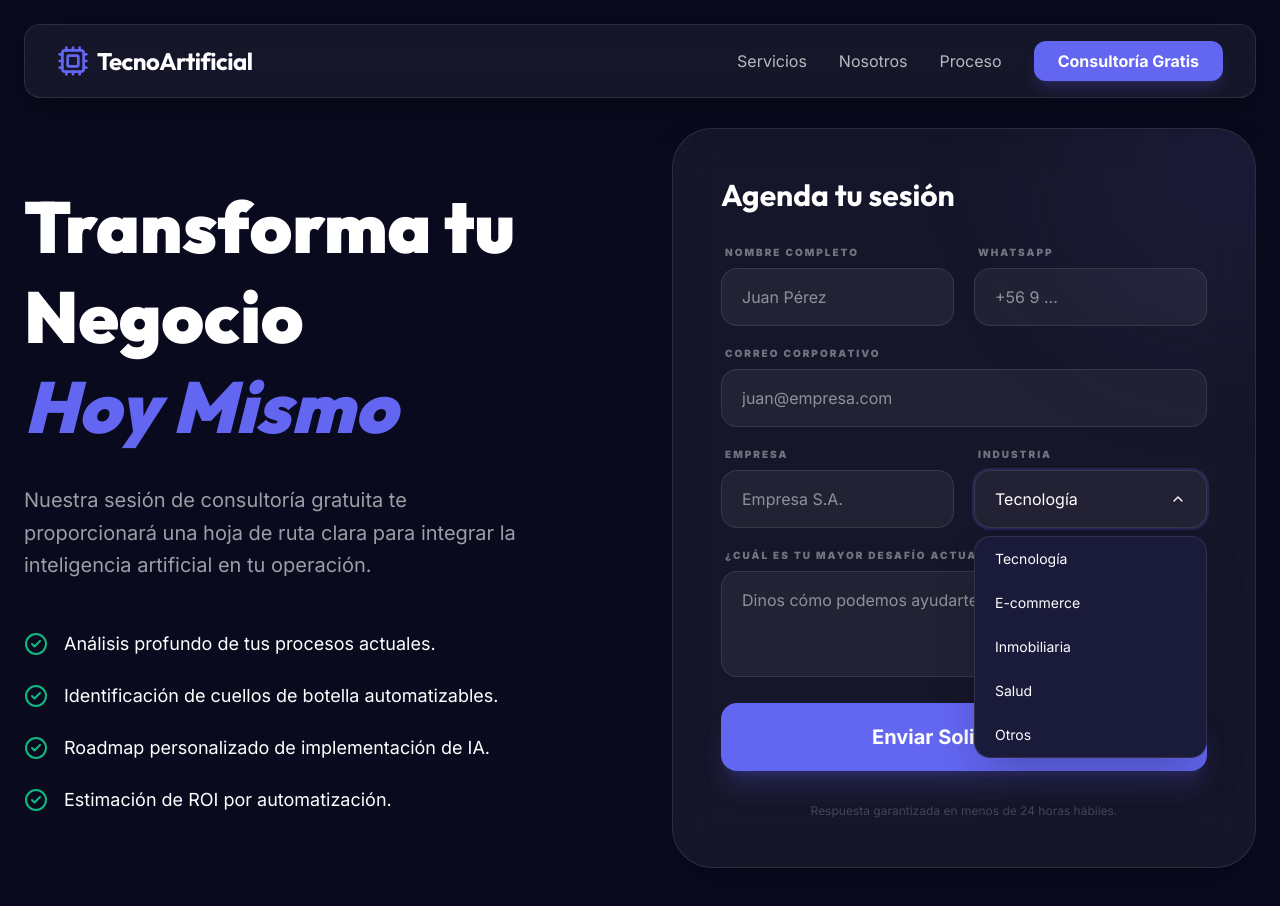
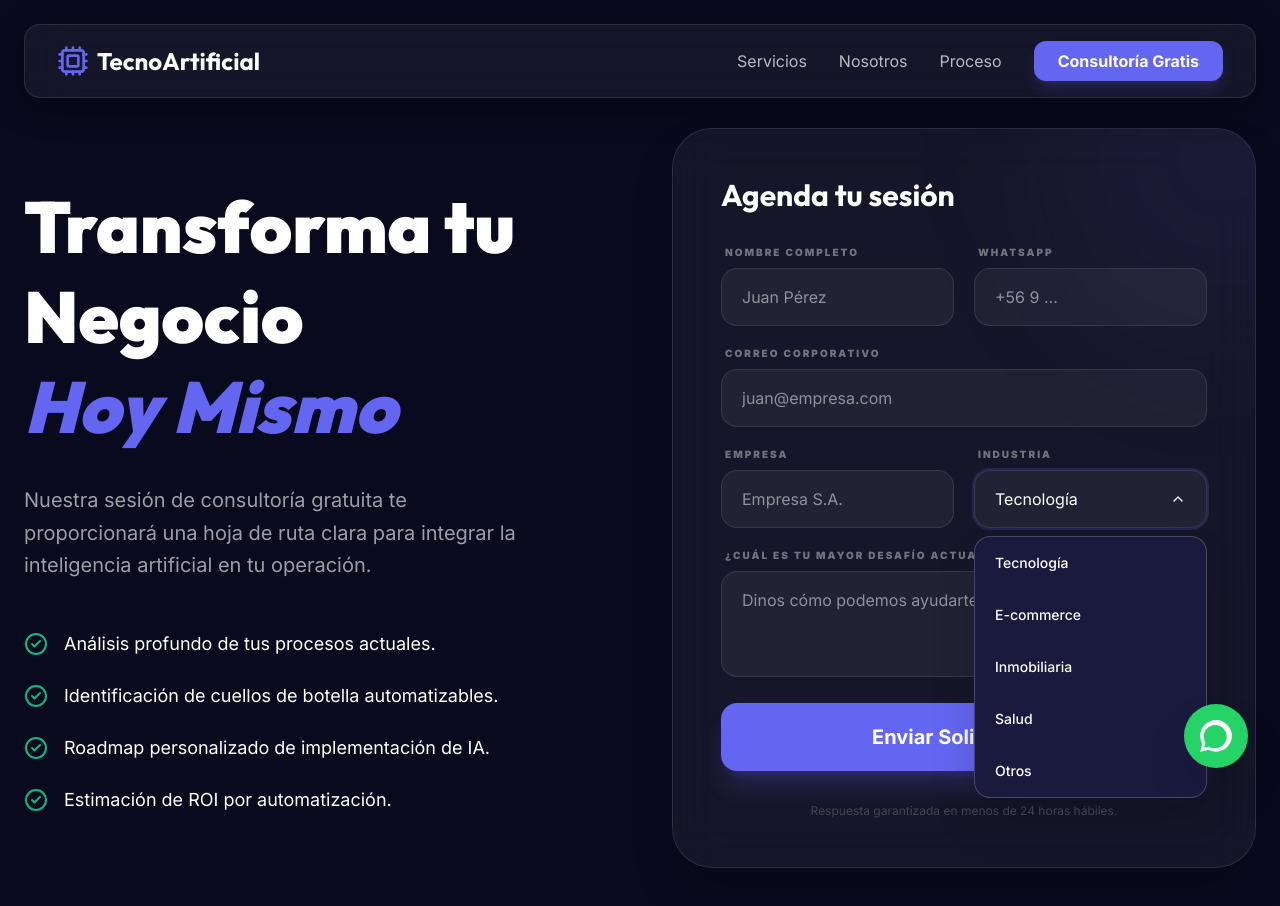
Before and after one commit to mvaldes86-pixel/tecnoartificial, a Next.js app: page /consultoria in a window 1280 px wide. Both pictures are taken after a click on the button "Tecnología". Shown: the top 906 px of the page. Built offline with nearby package versions, Linux system fonts and the light colour scheme.

Commit message:
Site: Permanent Fix - Navigation + WhatsApp + UI Polish

```diff
--- a/src/app/consultoria/page.tsx
+++ b/src/app/consultoria/page.tsx
@@ -177,7 +177,7 @@ export default function ConsultoriaPage() {
                     </button>
 
                     {isDropdownOpen && (
-                      <div className="absolute top-full left-0 right-0 mt-2 bg-[#1A1A3A] border border-white/10 rounded-2xl overflow-hidden z-50 shadow-2xl">
+                      <div className="absolute top-full left-0 right-0 mt-2 bg-[#1A1A3F] border border-white/20 rounded-2xl overflow-hidden z-[100] shadow-2xl animate-in fade-in zoom-in-95 duration-200">
                         {industrias.map((ind) => (
                           <button
                             key={ind}
@@ -186,13 +186,14 @@ export default function ConsultoriaPage() {
                               setFormData({...formData, industria: ind});
                               setIsDropdownOpen(false);
                             }}
-                            className="w-full px-5 py-3 text-left hover:bg-primary transition-colors text-sm"
+                            className="w-full px-5 py-4 text-left hover:bg-primary transition-colors text-sm font-medium"
                           >
                             {ind}
                           </button>
                         ))}
                       </div>
                     )}
+
                   </div>
                 </div>
 
--- a/src/app/layout.tsx
+++ b/src/app/layout.tsx
@@ -35,9 +35,26 @@ export default function RootLayout({
       lang="es"
       className={`${outfit.variable} ${inter.variable} h-full antialiased`}
     >
-      <body className="min-h-full flex flex-col bg-[#0A0A1F] text-white">
+      <body className="min-h-full flex flex-col bg-[#0A0A1F] text-white selection:bg-primary/30">
         {children}
+
+        {/* Botón WhatsApp Flotante */}
+        <a
+          href="https://wa.me/569XXXXXXXX"
+          target="_blank"
+          rel="noopener noreferrer"
+          className="fixed bottom-8 right-8 z-[100] bg-[#25D366] p-4 rounded-full shadow-2xl hover:scale-110 active:scale-95 transition-all group"
+          aria-label="Contactar por WhatsApp"
+        >
+          <svg className="w-8 h-8 text-white fill-current" viewBox="0 0 24 24">
+            <path d="M.057 24l1.687-6.163c-1.041-1.804-1.588-3.849-1.587-5.946.003-6.556 5.338-11.891 11.893-11.891 3.181.001 6.167 1.24 8.413 3.488 2.246 2.248 3.484 5.232 3.483 8.412-.003 6.557-5.338 11.892-11.893 11.892-1.997-.001-3.951-.5-5.688-1.448l-6.308 1.656zm17.51-17.75c-1.637-1.638-3.812-2.54-6.124-2.541-4.782 0-8.674 3.891-8.676 8.673-.001 1.748.52 3.418 1.499 4.864l-.161-.274-1.076 3.931 4.026-1.056-.252.149c1.378.816 2.949 1.244 4.558 1.245 4.783 0 8.675-3.891 8.677-8.674.001-2.316-.902-4.492-2.541-6.118z"/>
+          </svg>
+          <span className="absolute right-full mr-4 top-1/2 -translate-y-1/2 bg-white text-black px-4 py-2 rounded-xl text-sm font-bold opacity-0 group-hover:opacity-100 transition-opacity whitespace-nowrap pointer-events-none shadow-xl">
+            ¡Hablemos por WhatsApp!
+          </span>
+        </a>
       </body>
+
     </html>
   );
 }
--- a/src/components/Navbar.tsx
+++ b/src/components/Navbar.tsx
@@ -8,10 +8,11 @@ export default function Navbar() {
   return (
     <nav className="fixed top-0 left-0 right-0 z-50 flex justify-center p-6">
       <div className="glass flex items-center justify-between w-full max-w-7xl px-8 py-4 rounded-2xl">
-        <Link href="/" className="flex items-center gap-2 hover:opacity-80 transition-opacity cursor-pointer">
-          <Cpu className="text-primary w-8 h-8" />
-          <span className="font-display font-bold text-2xl tracking-tight">TecnoArtificial</span>
+        <Link href="/" className="flex items-center gap-2 hover:opacity-80 transition-opacity cursor-pointer group">
+          <Cpu className="text-primary w-8 h-8 group-hover:scale-110 transition-transform" />
+          <span className="font-display font-bold text-2xl whitespace-nowrap">TecnoArtificial</span>
         </Link>
+
 
 
 
```
